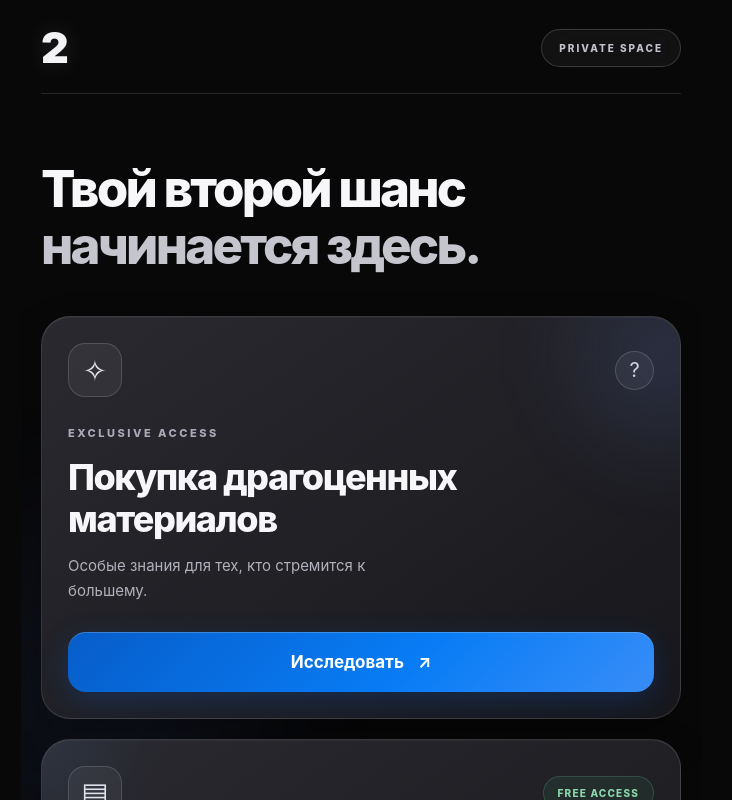
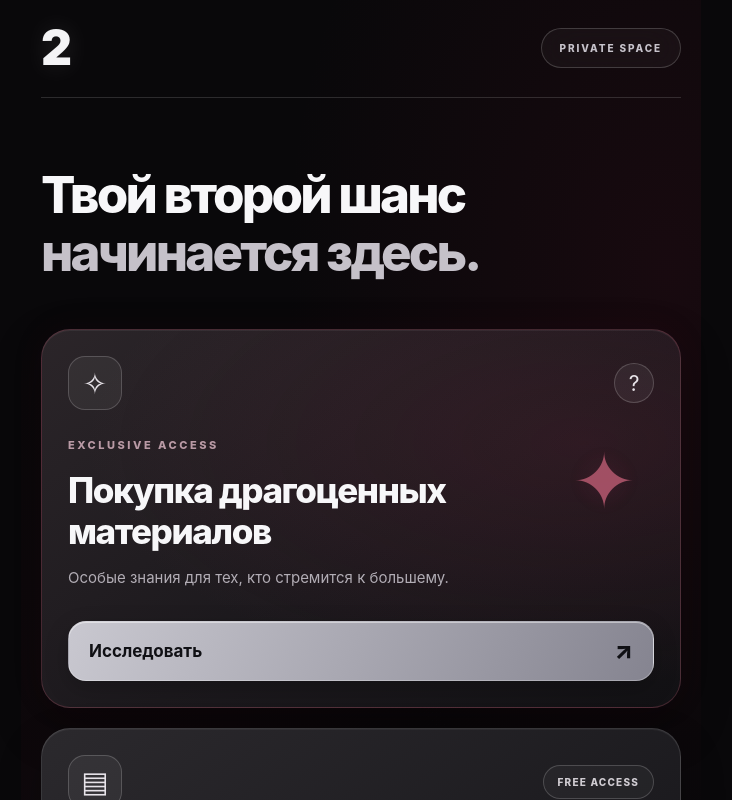
Before and after one commit to deprimes2/two-chance, a plain HTML site: page templates/index.html in a window 1280 px wide. Shown: the top 800 px of the page, without its empty margins (279-1011 px from the left). Drawn offline with Linux system fonts and the light colour scheme.

Commit message:
Update index.html

```diff
--- a/templates/index.html
+++ b/templates/index.html
@@ -1,39 +1,22 @@
-
 <!doctype html>
 <html lang="ru">
 <head>
   <meta charset="UTF-8">
-
-  <meta
-    name="viewport"
-    content="width=device-width, initial-scale=1, viewport-fit=cover"
-  >
-
-  <meta name="theme-color" content="#080809">
+  <meta name="viewport" content="width=device-width, initial-scale=1, viewport-fit=cover">
+  <meta name="theme-color" content="#09080a">
 
   <title>Two Chance</title>
 
-  <link
-    rel="stylesheet"
-    href="/static/style.css?v=cinematic3"
-  >
-
   <script src="https://telegram.org/js/telegram-web-app.js"></script>
-
-  <script
-    src="/static/app.js?v=cinematic3"
-    defer
-  ></script>
+  <script src="/static/app.js?v=redcrystal5" defer></script>
 
   <style>
     :root {
       color-scheme: dark;
-      --bg: #080809;
-      --surface: #202024;
-      --text: #f7f7fa;
-      --muted: #a5a5af;
-      --line: rgba(255,255,255,.12);
-      --blue: #087cf5;
+      --bg: #09080a;
+      --text: #f7f7f9;
+      --muted: #a7a3ac;
+      --border: rgba(255,255,255,.13);
     }
 
     * {
@@ -49,21 +32,16 @@
       min-height: 100dvh;
       background: var(--bg);
       color: var(--text);
-      font-family:
-        -apple-system,
-        BlinkMacSystemFont,
-        "SF Pro Display",
-        "Segoe UI",
-        sans-serif;
+      font-family: -apple-system, BlinkMacSystemFont, "SF Pro Display", "Segoe UI", sans-serif;
       -webkit-font-smoothing: antialiased;
     }
 
     button, a {
+      font: inherit;
       -webkit-tap-highlight-color: transparent;
     }
 
     button {
-      font: inherit;
       cursor: pointer;
     }
 
@@ -71,31 +49,28 @@
       display: none !important;
     }
 
-    /* CINEMATIC SPLASH */
+    /* ЗАГРУЗКА */
 
     .splash {
       position: fixed;
       inset: 0;
       z-index: 1000;
-      display: flex;
-      align-items: center;
-      justify-content: center;
+      display: grid;
+      place-items: center;
+      overflow: hidden;
       background: #000;
-      overflow: hidden;
       opacity: 1;
-      transition:
-        opacity .9s cubic-bezier(.4,0,.2,1),
-        visibility .9s ease;
+      transition: opacity .9s ease, visibility .9s ease;
     }
 
     .splash.out {
       opacity: 0;
       visibility: hidden;
+      pointer-events: none;
     }
 
     .splash-content {
       width: 100%;
-      min-height: 100%;
       display: flex;
       align-items: center;
       justify-content: center;
@@ -105,26 +80,26 @@
       display: block;
       width: min(100vw, 470px);
       max-height: 85dvh;
-      height: auto;
       object-fit: contain;
       opacity: 0;
       transform: scale(.94);
       filter: brightness(.65) blur(4px);
-      animation: cinematicLogo 1.9s
-        cubic-bezier(.16,1,.3,1) forwards;
+      animation: logoReveal 1.9s cubic-bezier(.16,1,.3,1) forwards;
     }
 
-    @keyframes cinematicLogo {
+    @keyframes logoReveal {
       0% {
         opacity: 0;
         transform: scale(.94);
         filter: brightness(.65) blur(4px);
       }
+
       55% {
         opacity: 1;
         transform: scale(.98);
         filter: brightness(1.08) blur(0);
       }
+
       100% {
         opacity: 1;
         transform: scale(1);
@@ -132,34 +107,20 @@
       }
     }
 
-    /* APPLICATION */
+    /* ПРИЛОЖЕНИЕ */
 
     .app {
       position: relative;
+      isolation: isolate;
       width: 100%;
       max-width: 680px;
+      min-height: 100dvh;
       margin: 0 auto;
-      min-height: 100dvh;
       padding: 24px 20px 32px;
-      overflow: hidden;
-      isolation: isolate;
-    }
-
-    .app::before {
-      content: "";
-      position: absolute;
-      z-index: -1;
-      top: 420px;
-      left: -160px;
-      width: 480px;
-      height: 560px;
-      background: radial-gradient(
-        ellipse,
-        rgba(48,74,139,.16),
-        transparent 68%
-      );
-      pointer-events: none;
-      filter: blur(40px);
+      background:
+        radial-gradient(ellipse at 95% 22%, rgba(110,20,45,.15), transparent 42%),
+        radial-gradient(ellipse at 0% 75%, rgba(85,15,35,.09), transparent 48%),
+        #09080a;
     }
 
     .topbar {
@@ -167,39 +128,39 @@
       align-items: center;
       justify-content: space-between;
       gap: 16px;
-      padding: 2px 0 24px;
-      border-bottom: 1px solid var(--line);
+      padding-bottom: 25px;
+      border-bottom: 1px solid rgba(255,255,255,.14);
     }
 
     .brand-symbol {
-      font-size: 43px;
+      font-size: 48px;
       line-height: 1;
       font-weight: 900;
       letter-spacing: -.07em;
-      color: #f4f4f7;
-      text-shadow: 0 0 22px rgba(255,255,255,.14);
+      color: #f4f4f6;
+      text-shadow: 0 0 25px rgba(255,255,255,.12);
     }
 
     .top-pill {
       display: inline-flex;
       align-items: center;
       justify-content: center;
-      min-height: 38px;
-      padding: 0 17px;
-      border: 1px solid rgba(255,255,255,.17);
+      min-height: 40px;
+      padding: 0 18px;
+      border: 1px solid rgba(255,255,255,.18);
       border-radius: 999px;
-      background: rgba(255,255,255,.045);
+      background: rgba(255,255,255,.035);
       backdrop-filter: blur(18px);
       -webkit-backdrop-filter: blur(18px);
-      color: #c3c3cc;
+      color: #c7c3cb;
       font-size: 10px;
       font-weight: 800;
-      letter-spacing: .2em;
+      letter-spacing: .19em;
       white-space: nowrap;
     }
 
     main {
-      padding-top: 66px;
+      padding-top: 68px;
     }
 
     .page {
@@ -219,91 +180,88 @@
         opacity: 0;
         transform: translateY(10px);
       }
+
       to {
         opacity: 1;
         transform: translateY(0);
       }
     }
 
+    /* ЗАГОЛОВОК */
+
     .intro {
-      margin-bottom: 42px;
+      margin-bottom: 48px;
     }
 
     .intro h1 {
       margin: 0;
       font-size: clamp(35px, 8vw, 51px);
+      line-height: 1.13;
       font-weight: 850;
-      line-height: 1.12;
       letter-spacing: -.055em;
     }
 
     .intro h1 span {
-      color: #c5c5ce;
+      color: #c5c1c9;
     }
+
+    /* КАРТОЧКИ */
 
     .cards {
       display: grid;
       gap: 20px;
     }
 
-    /* PREMIUM CARDS */
-
     .feature-card {
       position: relative;
       display: flex;
       flex-direction: column;
-      min-height: 355px;
+      min-height: 365px;
       padding: 26px;
+      overflow: hidden;
       border-radius: 29px;
-      border: 1px solid rgba(255,255,255,.12);
-      background: linear-gradient(
-        145deg,
-        #29292f 0%,
-        #202025 52%,
-        #17171b 100%
-      );
-      overflow: hidden;
+      border: 1px solid var(--border);
+      background: linear-gradient(145deg, #29272b, #18171b);
       box-shadow:
-        0 20px 45px rgba(0,0,0,.22),
-        inset 0 1px 0 rgba(255,255,255,.045);
+        0 20px 45px rgba(0,0,0,.24),
+        inset 0 1px 0 rgba(255,255,255,.05);
     }
 
-    .feature-card.knowledge::before {
-      content: "";
+    .feature-card.knowledge {
+      background:
+        radial-gradient(ellipse at 85% 30%, rgba(125,35,60,.20), transparent 65%),
+        linear-gradient(145deg, #2b2529 0%, #1c191d 55%, #121114 100%);
+      border-color: rgba(176,87,108,.30);
+      box-shadow:
+        0 20px 50px rgba(0,0,0,.28),
+        0 0 35px rgba(110,25,48,.07),
+        inset 0 1px 0 rgba(255,255,255,.06);
+    }
+
+    .feature-card.knowledge::after {
+      content: "✦";
       position: absolute;
-      width: 280px;
-      height: 280px;
-      right: -125px;
-      top: -100px;
-      background: radial-gradient(
-        circle,
-        rgba(97,117,195,.20),
-        transparent 70%
-      );
-      filter: blur(25px);
+      top: 112px;
+      right: 44px;
+      color: #b75a70;
+      font-size: 76px;
+      line-height: 1;
+      opacity: .85;
+      text-shadow: 0 0 25px rgba(180,60,95,.20);
       pointer-events: none;
     }
 
-    .feature-card.book::before {
-      content: "";
-      position: absolute;
-      width: 240px;
-      height: 240px;
-      left: -120px;
-      top: -120px;
-      background: radial-gradient(
-        circle,
-        rgba(78,118,169,.15),
-        transparent 70%
-      );
-      pointer-events: none;
+    .feature-card.book {
+      background: linear-gradient(145deg, #2b292d, #19181c 75%);
     }
 
     .card-top {
+      position: relative;
+      z-index: 1;
       display: flex;
+      align-items: center;
       justify-content: space-between;
-      align-items: center;
-      margin-bottom: 29px;
+      margin-bottom: 28px;
     }
 
     .card-icon {
@@ -312,29 +270,30 @@
       width: 54px;
       height: 54px;
       border-radius: 17px;
-      border: 1px solid rgba(255,255,255,.15);
+      border: 1px solid rgba(255,255,255,.18);
       background: rgba(255,255,255,.055);
-      color: #e7e7ef;
+      color: #e7e3e9;
       font-size: 29px;
-      font-weight: 300;
     }
 
     .help {
       display: grid;
       place-items: center;
-      width: 39px;
-      height: 39px;
+      width: 40px;
+      height: 40px;
+      border: 1px solid rgba(255,255,255,.18);
       border-radius: 50%;
-      border: 1px solid rgba(255,255,255,.17);
       background: rgba(255,255,255,.055);
-      color: #e5e5eb;
-      font-size: 20px;
+      color: #e8e4e9;
+      font-size: 21px;
     }
 
     .eyebrow {
+      position: relative;
+      z-index: 1;
       display: block;
-      margin-bottom: 17px;
-      color: #aaaab8;
+      margin-bottom: 18px;
+      color: #b99aa5;
       font-size: 11px;
       font-weight: 800;
       letter-spacing: .23em;
@@ -343,48 +302,47 @@
     .feature-card h2 {
       position: relative;
       z-index: 1;
-      margin: 0 0 14px;
-      font-size: clamp(27px, 6vw, 36px);
+      margin: 0 0 15px;
+      font-size: clamp(27px, 6vw, 35px);
       line-height: 1.15;
       letter-spacing: -.04em;
       font-weight: 850;
     }
 
     .feature-card p {
-      margin: 0 0 28px;
-      color: #b1b1bb;
+      position: relative;
+      z-index: 1;
+      margin: 0 0 30px;
+      color: #b2adb5;
       font-size: 15px;
       line-height: 1.65;
     }
 
+    /* КНОПКИ */
+
     .primary,
     .secondary,
     .link-button {
+      position: relative;
+      z-index: 1;
       display: flex;
-      justify-content: center;
       align-items: center;
+      justify-content: space-between;
       gap: 14px;
       width: 100%;
       min-height: 60px;
       padding: 14px 20px;
-      border: 0;
+      border: 1px solid rgba(255,255,255,.25);
       border-radius: 18px;
-      background: linear-gradient(
-        135deg,
-        #075dc9,
-        #087cf5 58%,
-        #388df7
-      );
-      color: #fff;
+      background: linear-gradient(115deg, #c9c8d0, #a9a8b2 48%, #858490);
+      color: #101014;
       text-decoration: none;
       font-size: 17px;
       font-weight: 750;
       box-shadow:
-        0 8px 30px rgba(0,104,255,.20),
-        inset 0 1px 0 rgba(255,255,255,.20);
-      transition:
-        transform .2s ease,
-        filter .2s ease;
+        inset 0 1px 0 rgba(255,255,255,.45),
+        0 8px 24px rgba(0,0,0,.20);
+      transition: transform .2s ease, filter .2s ease;
     }
 
     .primary:active,
@@ -392,6 +350,12 @@
     .link-button:active {
       transform: scale(.98);
       filter: brightness(.92);
+    }
+
+    .primary span,
+    .secondary span {
+      font-size: 24px;
+      font-weight: 800;
     }
 
     .feature-card > .primary,
@@ -403,23 +367,23 @@
       display: inline-flex;
       align-items: center;
       padding: 10px 14px;
+      border: 1px solid rgba(255,255,255,.18);
       border-radius: 999px;
-      border: 1px solid rgba(109,202,157,.22);
-      background: rgba(55,137,99,.12);
-      color: #8cd7ae;
+      background: rgba(255,255,255,.035);
+      color: #d0ccd2;
       font-size: 10px;
       font-weight: 800;
       letter-spacing: .12em;
     }
 
-    /* DETAIL PAGES */
+    /* ВНУТРЕННИЕ СТРАНИЦЫ */
 
     .back {
       margin-bottom: 40px;
       padding: 0;
       border: 0;
       background: transparent;
-      color: #c8c8d0;
+      color: #c8c4cc;
       font-size: 16px;
     }
 
@@ -429,9 +393,9 @@
       width: 65px;
       height: 65px;
       margin-bottom: 28px;
-      border: 1px solid var(--line);
+      border: 1px solid var(--border);
       border-radius: 20px;
-      background: #24242a;
+      background: #242127;
       font-size: 32px;
     }
 
@@ -444,7 +408,7 @@
     }
 
     .detail-text {
-      color: #aaaab5;
+      color: #aaa5ae;
       line-height: 1.7;
       font-size: 16px;
     }
@@ -452,17 +416,13 @@
     .info-box {
       margin: 30px 0;
       padding: 23px;
-      border: 1px solid var(--line);
+      border: 1px solid var(--border);
       border-radius: 22px;
-      background: #202025;
-    }
-
-    .info-box strong {
-      font-size: 17px;
+      background: #211e23;
     }
 
     .info-box p {
-      color: #aaaab5;
+      color: #aaa5ae;
       line-height: 1.6;
     }
 
@@ -470,14 +430,14 @@
       margin-top: 24px;
     }
 
-    /* PDF READER */
+    /* PDF */
 
     .pdf-container {
       margin: 25px 0;
       overflow: hidden;
       border-radius: 20px;
-      border: 1px solid var(--line);
-      background: #202025;
+      border: 1px solid var(--border);
+      background: #211e23;
     }
 
     .pdf-container iframe {
@@ -493,19 +453,14 @@
       margin: 25px 0;
       padding: 20px;
       border-radius: 20px;
-      background: #202025;
-      color: #aaaab5;
+      background: #211e23;
+      color: #aaa5ae;
     }
 
     .skeleton-line,
     .skeleton-sheet {
       border-radius: 8px;
-      background: linear-gradient(
-        90deg,
-        #303038,
-        #42424c,
-        #303038
-      );
+      background: linear-gradient(90deg, #303038, #42424c, #303038);
       background-size: 200% 100%;
       animation: skeleton 1.5s linear infinite;
     }
@@ -530,7 +485,7 @@
       }
     }
 
-    /* TOAST */
+    /* УВЕДОМЛЕНИЯ */
 
     .toast {
       position: fixed;
@@ -540,9 +495,9 @@
       width: max-content;
       max-width: calc(100vw - 40px);
       padding: 15px 20px;
-      border: 1px solid var(--line);
+      border: 1px solid var(--border);
       border-radius: 16px;
-      background: rgba(38,38,44,.96);
+      background: rgba(38,34,40,.96);
       color: #fff;
       text-align: center;
       font-size: 14px;
@@ -551,7 +506,6 @@
       visibility: hidden;
       transform: translate(-50%, 15px);
       transition: .3s ease;
-      box-shadow: 0 15px 40px rgba(0,0,0,.35);
     }
 
     .toast.visible {
@@ -560,7 +514,7 @@
       transform: translate(-50%, 0);
     }
 
-    /* MODAL */
+    /* МОДАЛЬНОЕ ОКНО */
 
     .modal {
       position: fixed;
@@ -572,16 +526,16 @@
       padding: 20px;
       background: rgba(0,0,0,.75);
       backdrop-filter: blur(12px);
+      -webkit-backdrop-filter: blur(12px);
     }
 
     .modal-panel {
       width: 100%;
       max-width: 390px;
       padding: 28px;
-      border: 1px solid var(--line);
+      border: 1px solid var(--border);
       border-radius: 26px;
-      background: #232329;
-      box-shadow: 0 25px 70px rgba(0,0,0,.5);
+      background: #242027;
     }
 
     .modal-panel h2 {
@@ -589,7 +543,7 @@
     }
 
     .modal-panel p {
-      color: #b5b5be;
+      color: #b5afb8;
       line-height: 1.6;
       margin-bottom: 25px;
     }
@@ -597,7 +551,7 @@
     footer {
       margin-top: 48px;
       padding: 24px 0;
-      color: #686873;
+      color: #77717b;
       text-align: center;
       font-size: 12px;
     }
@@ -634,23 +588,17 @@
 <body>
 
   <!-- ЗАГРУЗКА -->
-
-  <div
-    id="splash"
-    class="splash"
-    aria-label="Загрузка приложения"
-  >
+  <div id="splash" class="splash" aria-label="Загрузка приложения">
     <div class="splash-content">
       <img
         class="crystal-splash-logo"
-        src="/static/photo_2026-11-15_23-08-09.jpg"
+        src="/static/logo.jpg?v=2"
         alt="Two Chance"
       >
     </div>
   </div>
 
   <!-- ПРИЛОЖЕНИЕ -->
-
   <div id="application" class="app hidden">
 
     <header class="topbar">
@@ -661,7 +609,6 @@
     <main>
 
       <!-- ГЛАВНАЯ -->
-
       <section id="home" class="page active">
 
         <div class="intro">
@@ -673,39 +620,29 @@
 
         <div class="cards">
 
-          <!-- ПОКУПКА -->
-
+          <!-- МАТЕРИАЛЫ -->
           <article class="feature-card knowledge">
 
             <div class="card-top">
               <span class="card-icon">✧</span>
 
               <button
+                id="helpBtn"
                 class="help"
-                id="helpBtn"
                 type="button"
-                aria-label="О разделе знаний"
+                aria-label="О разделе"
               >?</button>
             </div>
 
-            <span class="eyebrow">
-              EXCLUSIVE ACCESS
-            </span>
+            <span class="eyebrow">EXCLUSIVE ACCESS</span>
 
-            <h2>
-              Покупка драгоценных материалов
-            </h2>
+            <h2>Покупка драгоценных материалов</h2>
 
             <p>
-              Особые знания для тех, кто
-              стремится к большему.
+              Особые знания для тех, кто стремится к большему.
             </p>
 
-            <button
-              class="primary"
-              type="button"
-              data-go="knowledge"
-            >
+            <button class="primary" type="button" data-go="knowledge">
               Исследовать
               <span aria-hidden="true">↗</span>
             </button>
@@ -713,7 +650,6 @@
           </article>
 
           <!-- КНИГА -->
-
           <article class="feature-card book">
 
             <div class="card-top">
@@ -721,25 +657,15 @@
               <span class="free-pill">FREE ACCESS</span>
             </div>
 
-            <span class="eyebrow">
-              PERSONAL GROWTH
-            </span>
+            <span class="eyebrow">PERSONAL GROWTH</span>
 
-            <h2>
-              Почитать книгу:<br>
-              как стать лучше
-            </h2>
+            <h2>Почитать книгу:<br>как стать лучше</h2>
 
             <p>
-              Всего прочитав это ты можешь
-              стать в 2 раза лучше
+              Всего прочитав это ты можешь стать в 2 раза лучше
             </p>
 
-            <button
-              class="secondary"
-              type="button"
-              data-go="reader"
-            >
+            <button class="secondary" type="button" data-go="reader">
               Начать чтение
               <span aria-hidden="true">↗</span>
             </button>
@@ -747,90 +673,55 @@
           </article>
 
         </div>
-
       </section>
 
-      <!-- РАЗДЕЛ ЗНАНИЙ -->
-
+      <!-- ЗНАНИЯ -->
       <section id="knowledge" class="page">
 
-        <button
-          class="back"
-          type="button"
-          data-go="home"
-        >
+        <button class="back" type="button" data-go="home">
           ‹ На главную
         </button>
 
         <div class="detail-icon">✦</div>
 
-        <span class="eyebrow">
-          EXCLUSIVE ACCESS
-        </span>
+        <span class="eyebrow">EXCLUSIVE ACCESS</span>
 
         <h1>Драгоценные знания</h1>
 
         <p class="detail-text">
-          Здесь скоро появятся подборки
-          полезных материалов и
-          обучающие программы.
+          Здесь скоро появятся подборки полезных материалов
+          и обучающие программы.
         </p>
 
         <div class="info-box">
           <strong>Материалы готовятся</strong>
-
           <p>
-            Следи за обновлениями —
-            новые возможности появятся здесь.
+            Следи за обновлениями — новые возможности появятся здесь.
           </p>
         </div>
 
-        <button
-          id="buyBtn"
-          class="primary buy-button"
-          type="button"
-        >
+        <button id="buyBtn" class="primary buy-button" type="button">
           Перейти к оплате
         </button>
 
       </section>
 
-      <!-- ЧТЕНИЕ КНИГИ -->
-
+      <!-- КНИГА -->
       <section id="reader" class="page">
 
-        <button
-          class="back"
-          type="button"
-          data-go="home"
-        >
+        <button class="back" type="button" data-go="home">
           ‹ На главную
         </button>
 
-        <span class="eyebrow">
-          FREE ACCESS
-        </span>
+        <span class="eyebrow">FREE ACCESS</span>
 
-        <h1>
-          Бесплатный самоучитель счастья
-        </h1>
+        <h1>Бесплатный самоучитель счастья</h1>
 
-        <p class="detail-text">
-          Автор: Дмитрий Гаун
-        </p>
+        <p class="detail-text">Автор: Дмитрий Гаун</p>
 
-        <div
-          id="pdfMissing"
-          class="info-box hidden"
-        >
-          <strong>
-            Книга пока не загружена
-          </strong>
-
-          <p>
-            Книга появится здесь
-            в ближайшее время.
-          </p>
+        <div id="pdfMissing" class="info-box hidden">
+          <strong>Книга пока не загружена</strong>
+          <p>Книга появится здесь в ближайшее время.</p>
         </div>
 
         <div
@@ -842,14 +733,10 @@
           <div class="skeleton-line"></div>
           <div class="skeleton-line short"></div>
           <div class="skeleton-sheet"></div>
-
           <span>Загружаем книгу…</span>
         </div>
 
-        <div
-          id="pdfContainer"
-          class="pdf-container hidden"
-        >
+        <div id="pdfContainer" class="pdf-container hidden">
           <iframe
             id="pdfFrame"
             title="Чтение книги"
@@ -878,16 +765,9 @@
   </div>
 
   <!-- УВЕДОМЛЕНИЯ -->
+  <div id="toast" class="toast" role="status" aria-live="polite"></div>
 
-  <div
-    id="toast"
-    class="toast"
-    role="status"
-    aria-live="polite"
-  ></div>
-
-  <!-- ИНФОРМАЦИОННОЕ ОКНО -->
-
+  <!-- МОДАЛЬНОЕ ОКНО -->
   <div
     id="modal"
     class="modal hidden"
@@ -895,26 +775,18 @@
     aria-modal="true"
     aria-labelledby="modalTitle"
   >
-
     <div class="modal-panel">
-
       <h2 id="modalTitle">О разделе</h2>
 
       <p>
-        Здесь будут доступны расширенные
-        материалы для личного развития.
+        Здесь будут доступны расширенные материалы
+        для личного развития.
       </p>
 
-      <button
-        id="modalClose"
-        class="primary"
-        type="button"
-      >
+      <button id="modalClose" class="primary" type="button">
         Понятно
       </button>
-
     </div>
-
   </div>
 
 </body>
```
